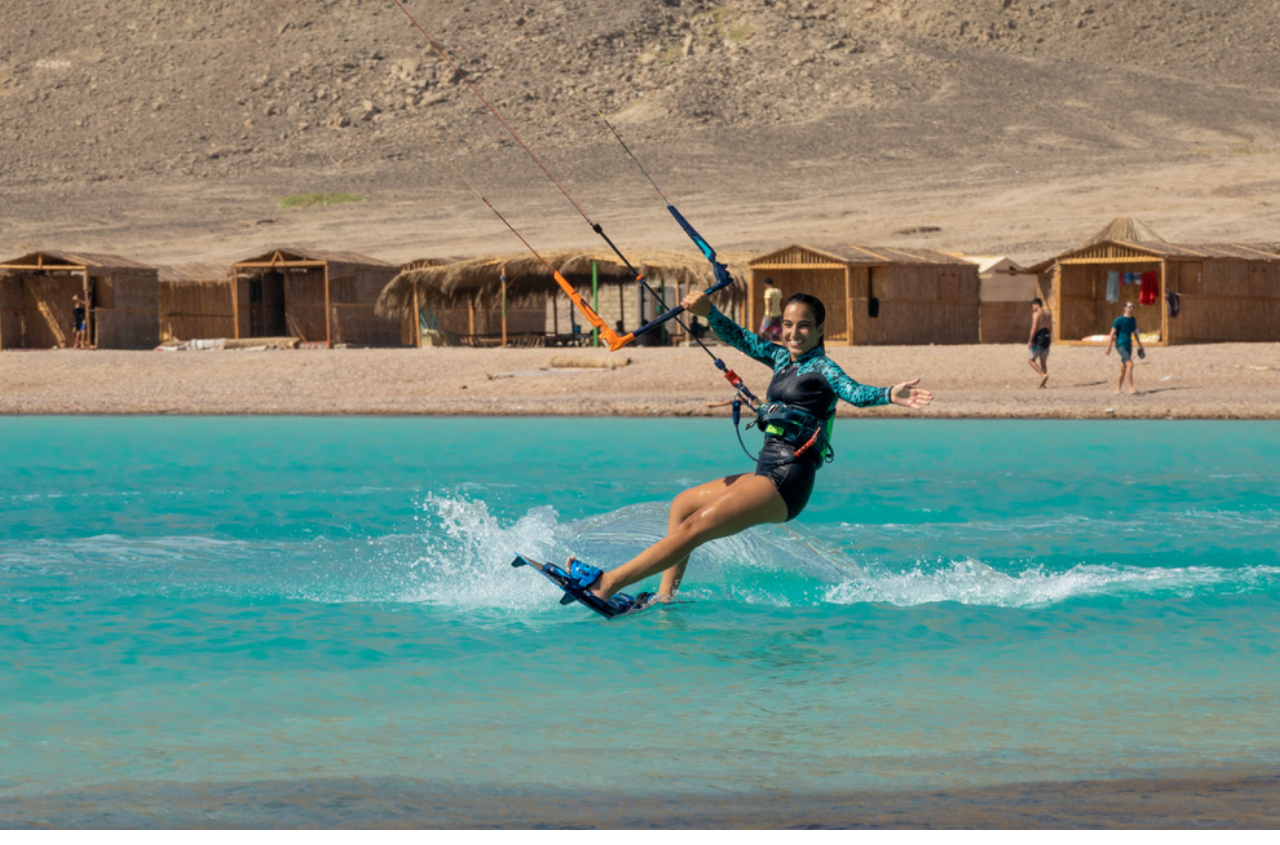
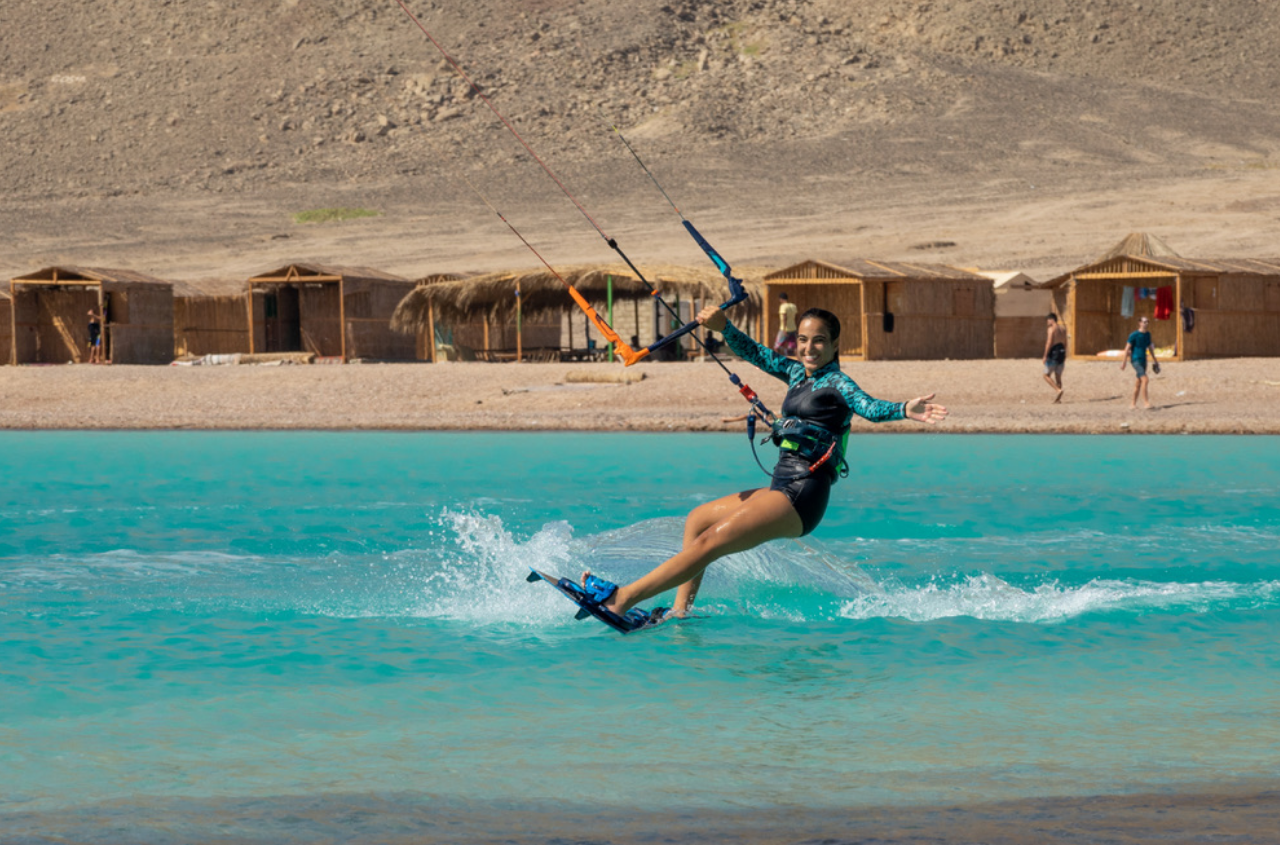
Before and after one commit to barvak98/BlurryLoading, a plain HTML site: page index.html in a window 1280 px wide. Shown: the top 845 px of the page. Drawn offline with Linux system fonts and the light colour scheme.

Commit message:
changd pic position

```diff
--- a/style.css
+++ b/style.css
@@ -18,8 +18,8 @@ body {
     no-repeat center center/cover;
   /* center for x axis and center for y, center cover for z axis */
   position: absolute;
-  top: -30px;
-  left: -30px;
+  top: -15px;
+  left: -15px;
   width: calc(100vw + 60px); /*even on left and right. removes space on edges*/
   height: calc(100vh + 60px);
   z-index: -1; /*want it to be behind the 0% */
```
